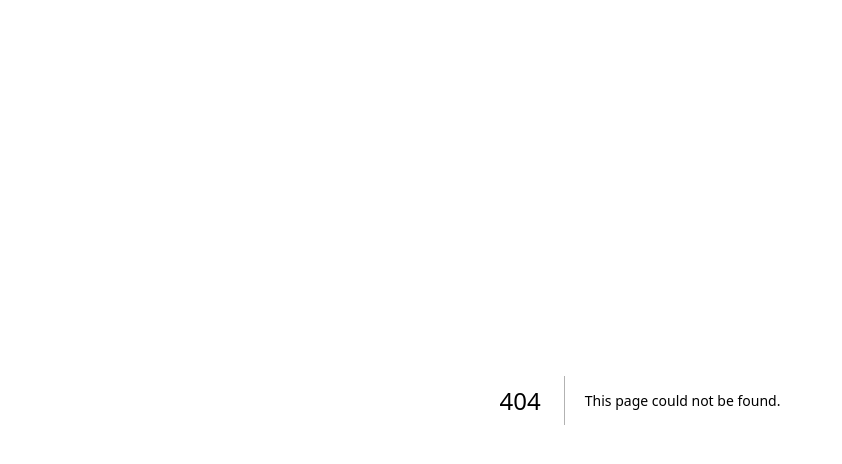
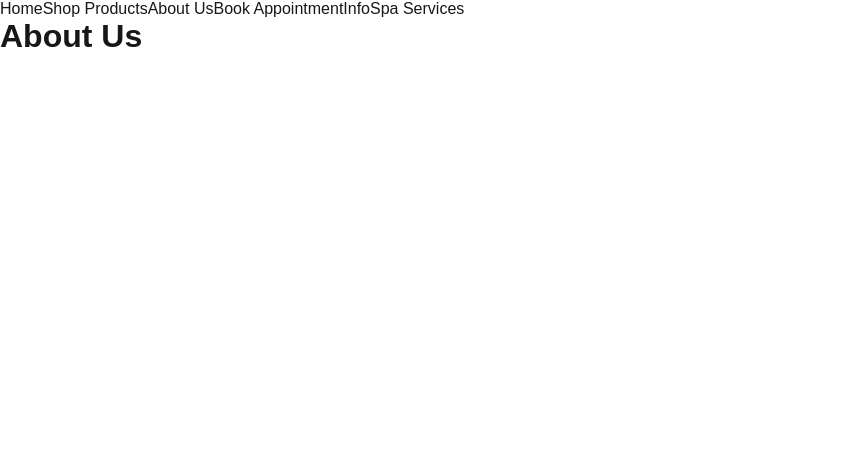
Before and after one commit to alik-avizha/doggy-spa, a Next.js app: page /about-us in a window 1280 px wide. Before the commit this address had no page. Shown: the top 464 px of the page, without its empty margins (0-842 px from the left). Built offline with nearby package versions, Linux system fonts and the light colour scheme.

Commit message:
feat(*): added routing

```diff
--- /dev/null
+++ b/src/app/about-us/page.tsx
@@ -0,0 +1,3 @@
+export default function AboutUs() {
+  return <h1>About Us</h1>;
+}
--- /dev/null
+++ b/src/app/blog/page.tsx
@@ -0,0 +1,3 @@
+export default function Blog() {
+  return <h1>Blog</h1>;
+}
--- /dev/null
+++ b/src/app/book-appointment/page.tsx
@@ -0,0 +1,3 @@
+export default function BookAppointment() {
+  return <h1>Book Appointment</h1>;
+}
--- /dev/null
+++ b/src/app/contact-us/page.tsx
@@ -0,0 +1,3 @@
+export default function ContactUs() {
+  return <h1>ContactUs</h1>;
+}
--- /dev/null
+++ b/src/app/info/page.tsx
@@ -0,0 +1,3 @@
+export default function Info() {
+  return <h1>Info</h1>;
+}
--- a/src/app/layout.tsx
+++ b/src/app/layout.tsx
@@ -1,6 +1,7 @@
 import type { Metadata } from "next";
 import { Geist, Geist_Mono } from "next/font/google";
 import "./globals.css";
+import Link from "next/link";
 
 const geistSans = Geist({
   variable: "--font-geist-sans",
@@ -25,6 +26,14 @@ export default function RootLayout({
   return (
     <html lang="en">
       <body className={`${geistSans.variable} ${geistMono.variable}`}>
+        <header>
+          <Link href={"/"}>Home</Link>
+          <Link href={"/shop-products"}>Shop Products</Link>
+          <Link href={"/about-us"}>About Us</Link>
+          <Link href={"/book-appointment"}>Book Appointment</Link>
+          <Link href={"/info"}>Info</Link>
+          <Link href={"/spa-services"}>Spa Services</Link>
+        </header>
         {children}
       </body>
     </html>
--- a/src/app/page.tsx
+++ b/src/app/page.tsx
@@ -1,6 +1,10 @@
 import styles from "./page.module.css";
 
 export default function Home() {
+  //TO-DO установка шрифтов
+  //создание переменных на стили и размеры Typography
+  // создание кастомных компонент
+
   return (
     <div className={styles.page}>
       <h1 data-test-id="page-title">Doggy spay</h1>
--- /dev/null
+++ b/src/app/shop-products/page.tsx
@@ -0,0 +1,3 @@
+export default function ShopProducts() {
+  return <h1>Shop Products</h1>;
+}
--- /dev/null
+++ b/src/app/spa-services/page.tsx
@@ -0,0 +1,3 @@
+export default function SpaServices() {
+  return <h1>Spa Services</h1>;
+}
```
